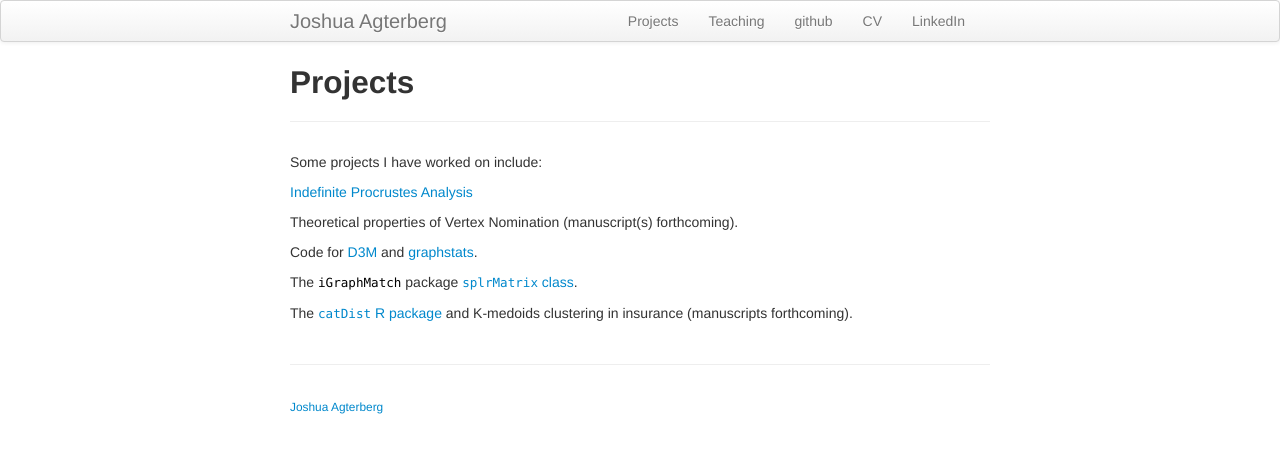
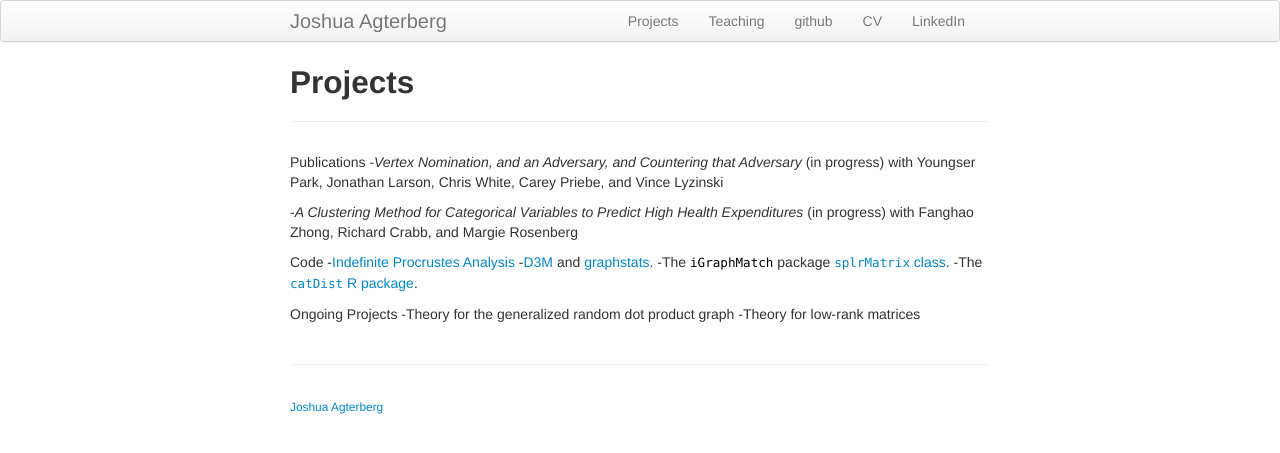
Before and after one commit to jagterberg/jagterberg.github.io, a Jekyll site: the page built from pages/projects.md, in a window 1280 px wide. Shown: the top 453 px of the page. Built offline with Jekyll 4.4.1, drawn with Linux system fonts in a browser that asks for light colours.

Commit message:
projects

```diff
--- a/pages/projects.md
+++ b/pages/projects.md
@@ -2,14 +2,19 @@
 layout: page
 title: Projects
 ---
-Some projects I have worked on include:
+Publications
+-<i>Vertex Nomination, and an Adversary, and Countering that Adversary</i> (in progress)
+with Youngser Park, Jonathan Larson, Chris White, Carey Priebe, and Vince Lyzinski
 
-[Indefinite Procrustes Analysis](../assets/procrustes_simulation.html)
+-<i>A Clustering Method for Categorical Variables to Predict High Health Expenditures</i> (in progress)
+with Fanghao Zhong, Richard Crabb, and Margie Rosenberg
 
-Theoretical properties of Vertex Nomination (manuscript(s) forthcoming).
+Code
+-[Indefinite Procrustes Analysis](../assets/procrustes_simulation.html)
+-[D3M](https://github.com/neurodata/primitives-interfaces) and [graphstats](https://github.com/jagterberg/graphstats).
+-The <code>iGraphMatch</code> package [<code>splrMatrix</code> class](https://github.com/dpmcsuss/iGraphMatch/tree/dev_splr).
+-The [<code>catDist</code> R package](https://github.com/jagterberg/catDist).
 
-Code for [D3M](https://github.com/neurodata/primitives-interfaces) and [graphstats](https://github.com/jagterberg/graphstats).
-
-The <code>iGraphMatch</code> package [<code>splrMatrix</code> class](https://github.com/dpmcsuss/iGraphMatch/tree/dev_splr).
-
-The [<code>catDist</code> R package](https://github.com/jagterberg/catDist) and K-medoids clustering in insurance (manuscripts forthcoming).
+Ongoing Projects
+-Theory for the generalized random dot product graph
+-Theory for low-rank matrices
```
